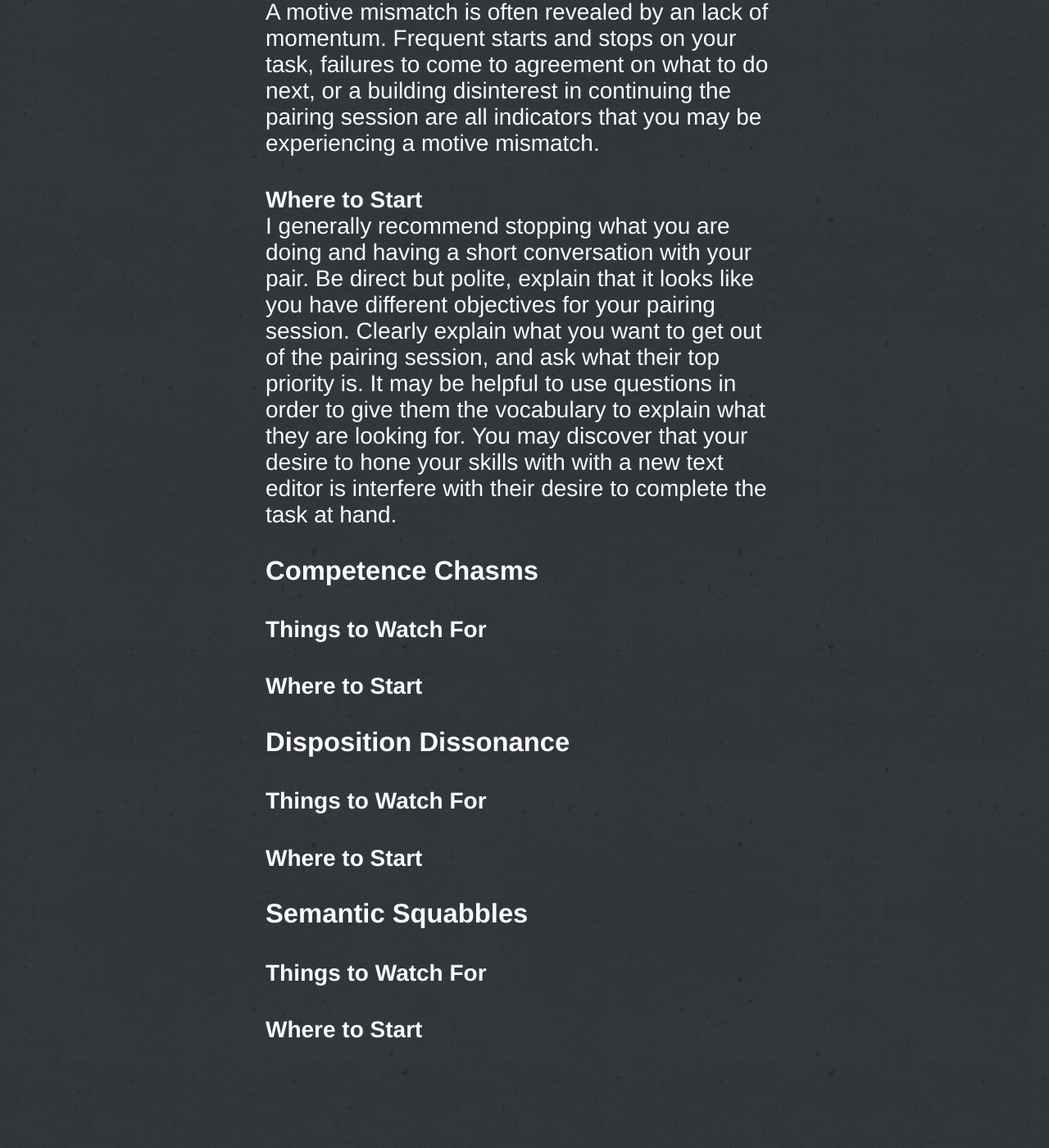
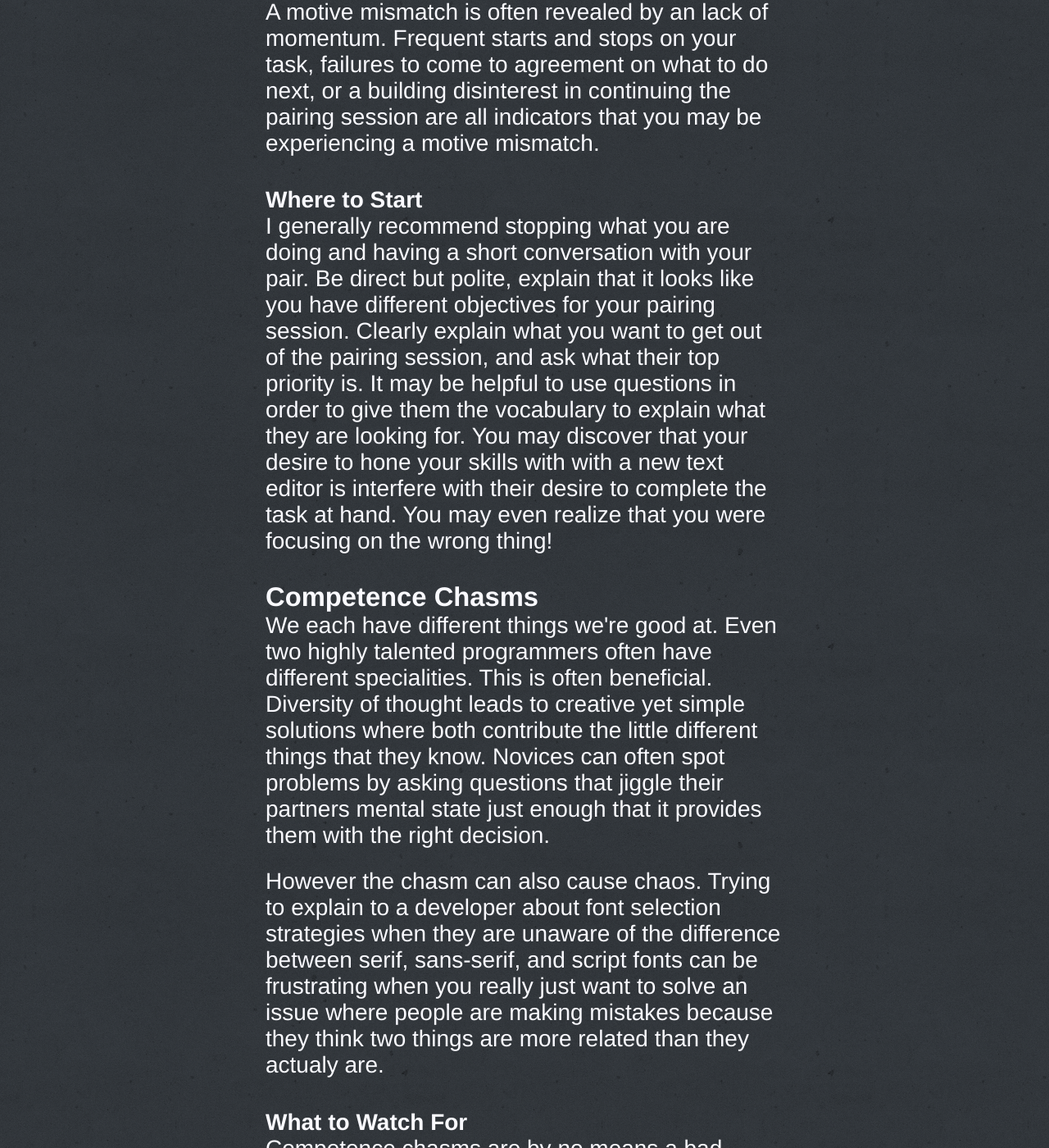
Before and after one commit to zspencer/www.zeespencer.com, a Jekyll site: the page built from drafts/_posts/2011-12-31-the-hardest-part-of-xp.markdown, in a window 1280 px wide and 1400 px high, scrolled down 2528 px. Shown: the whole window at 82% size. Built offline with Jekyll 4.4.1, drawn with Linux system fonts in a browser that asks for light colours; before the commit the page ends 3808 px from its top, so only the background shows below that; some of the changed text lies outside the part shown.

Commit message:
Adds competence chasms

```diff
--- a/drafts/_posts/2011-12-31-the-hardest-part-of-xp.markdown
+++ b/drafts/_posts/2011-12-31-the-hardest-part-of-xp.markdown
@@ -69,13 +69,36 @@ want to get out of the pairing session, and ask what their top priority is. It
 may be helpful to use questions in order to give them the vocabulary to explain
 what they are looking for. You may discover that your desire to hone your skills
 with with a new text editor is interfere with their desire to complete the task
-at hand.
+at hand. You may even realize that you were focusing on the wrong
+thing!
 
 ### Competence Chasms
+We each have different things we\'re good at. Even two highly talented
+programmers often have different specialities. This is often beneficial.
+Diversity of thought leads to creative yet simple solutions where both
+contribute the little different things that they know. Novices can often
+spot problems by asking questions that jiggle their partners mental state just
+enough that it provides them with the right decision.
 
-#### Things to Watch For
+However the chasm can also cause chaos. Trying to explain to a developer about
+font selection strategies when they are unaware of the difference between
+serif, sans-serif, and script fonts can be frustrating when you really just want
+to solve an issue where people are making mistakes because they think two things
+are more related than they actualy are.
+
+#### What to Watch For
+Competence chasms are by no means a bad thing, but they can be exhuasting. The
+difference in perspective, knowledge, etc. can wear out a pair much faster than
+if both people have similar skills and abilities.
+
+It becomes easy to become disengaged from your partner, which results in
+unproductive pairing.
 
 #### Where to Start
+First do a quick motive check, then consider taking a break. I find that
+the Pomodoro technique is especially important when there is a large gap between
+skills. It lets both people step away and look at the problem with fresh eyes
+again.
 
 ### Disposition Dissonance
 
```
